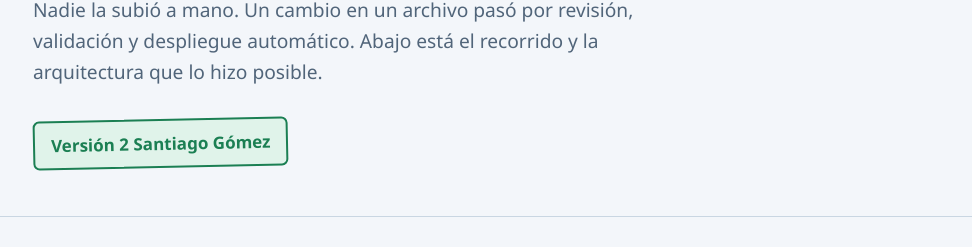
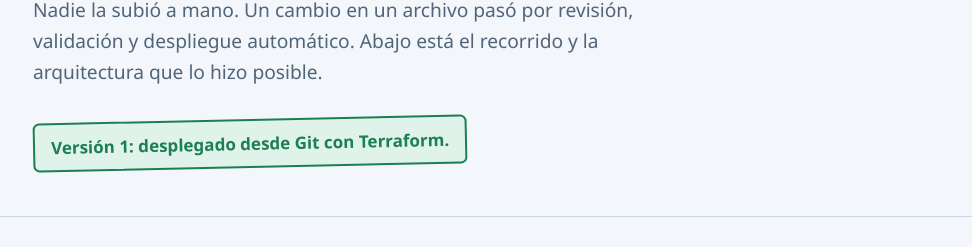
Before and after one commit to gomezsantiago0/gitops-lab, a plain HTML site: page site/index.html in a window 1280 px wide. Shown: the part 322-569 px from the top of the page, without its empty margins (131-1103 px from the left). Drawn offline with Linux system fonts and the light colour scheme.

Commit message:
Revert "Update version text to 'Versión 2 Santiago Gómez'"

```diff
--- a/site/index.html
+++ b/site/index.html
@@ -165,7 +165,7 @@
       <h1>Esta página viajó desde Git hasta Azure</h1>
       <p class="lead">Nadie la subió a mano. Un cambio en un archivo pasó por revisión, validación y despliegue automático. Abajo está el recorrido y la arquitectura que lo hizo posible.</p>
       <!-- CAMBIE SOLO EL TEXTO DE LA SIGUIENTE LÍNEA: ponga «Versión 2» y su nombre -->
-      <p class="version" id="version">Versión 2 Santiago Gómez</p>
+      <p class="version" id="version">Versión 1: desplegado desde Git con Terraform.</p>
     </div>
   </header>
 
```
Also changed, not shown: 2 other files.
